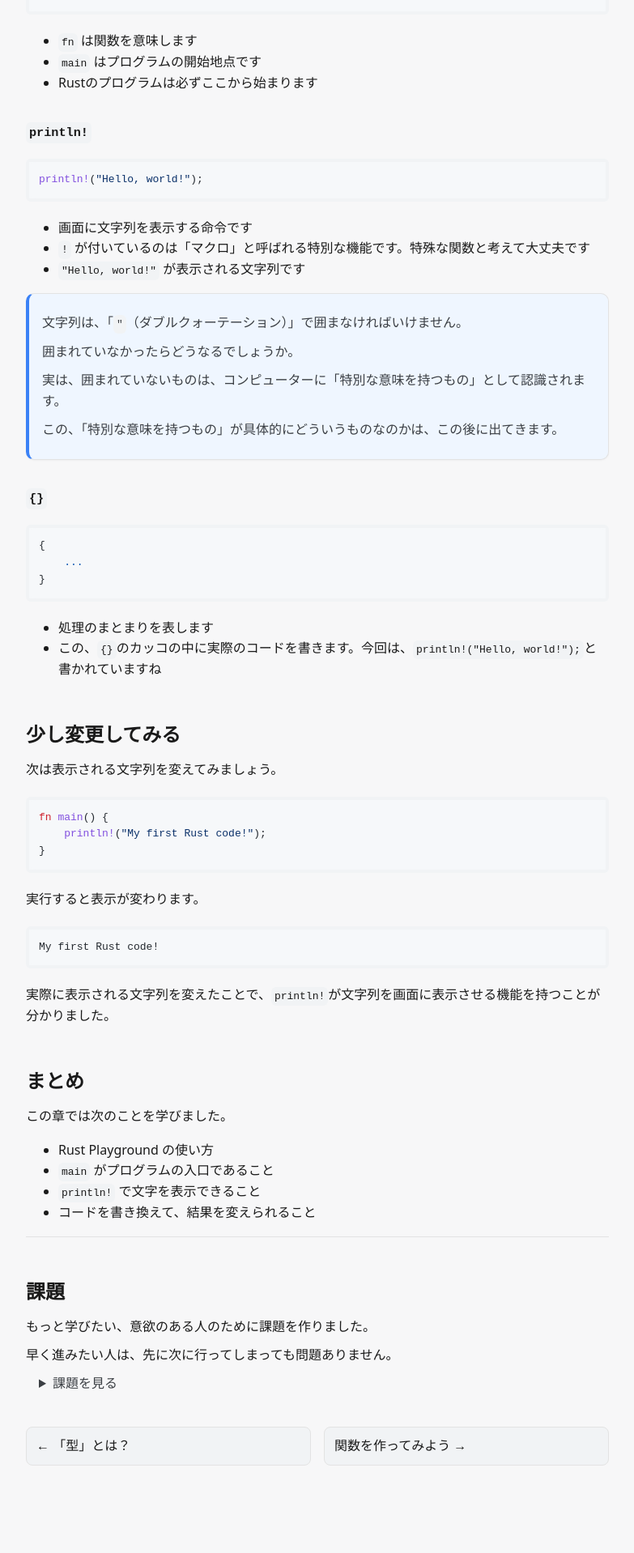
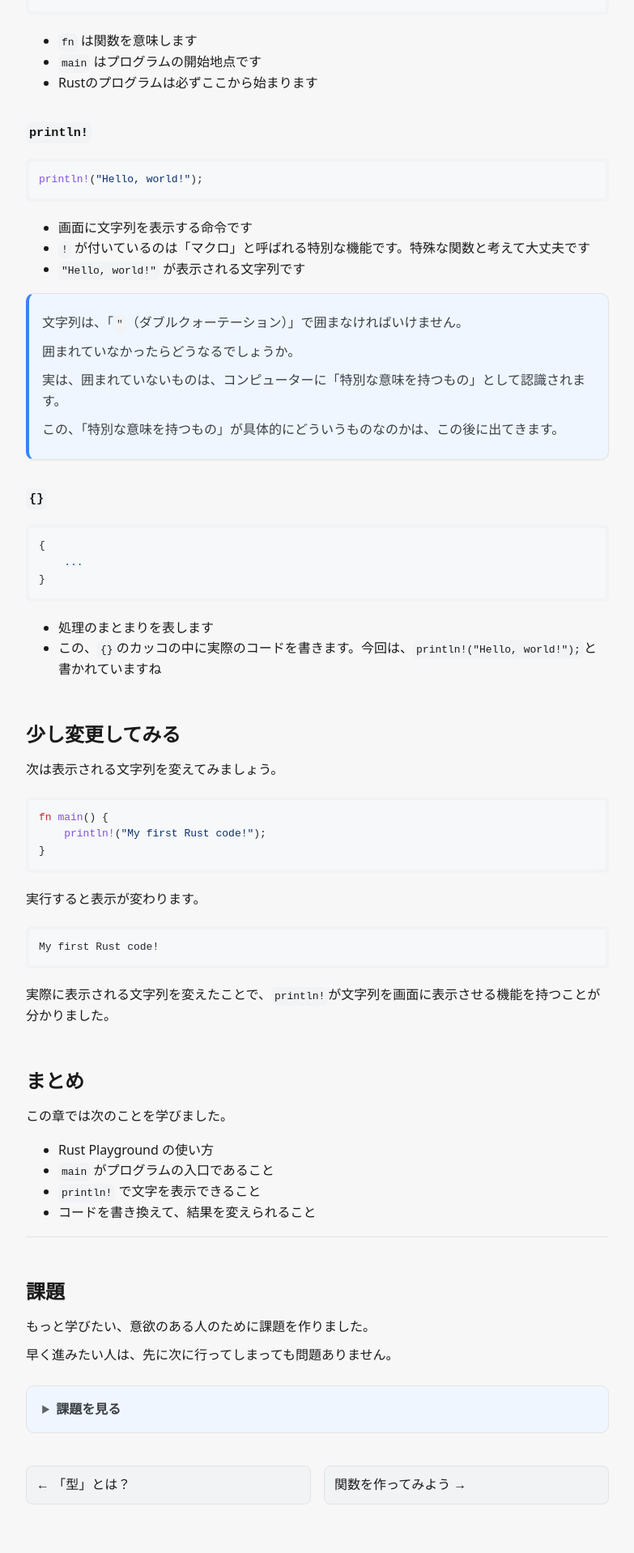
Before and after one commit to nh0102heiya-lab/programming-lessons, a Jekyll site: the page built from _rust-from-zero/core/03-first-program.md, in a window 1280 px wide. Shown: the part 1325-3243 px from the top of the page at 81% size, without its empty margins (248-1031 px from the left). Built offline with Jekyll 4.4.1, drawn with Linux system fonts in a browser that asks for light colours; comment, search, counter and statistics services are not loaded; before the commit the page ends 3195 px from its top, so only the background shows below that.

Commit message:
Update style.css

```diff
--- a/assets/css/style.css
+++ b/assets/css/style.css
@@ -116,10 +116,25 @@ pre {
 }
 
 details {
-  margin-left: 0;
+  margin: 1.5rem 0;
+  padding: 1rem 1.2rem;
+  border: 1px solid var(--border);
+  border-radius: 10px;
+  background: var(--note-bg);
+  color: var(--text);
+}
+
+/* タイトル部分 */
+details > summary {
+  font-weight: 600;
   color: var(--mid);
-  padding: inherit;
+  cursor: pointer;
 }
+
+summary::marker {
+  color: var(--muted);
+}
+
 
 footer {
   max-width: 720px;
```
